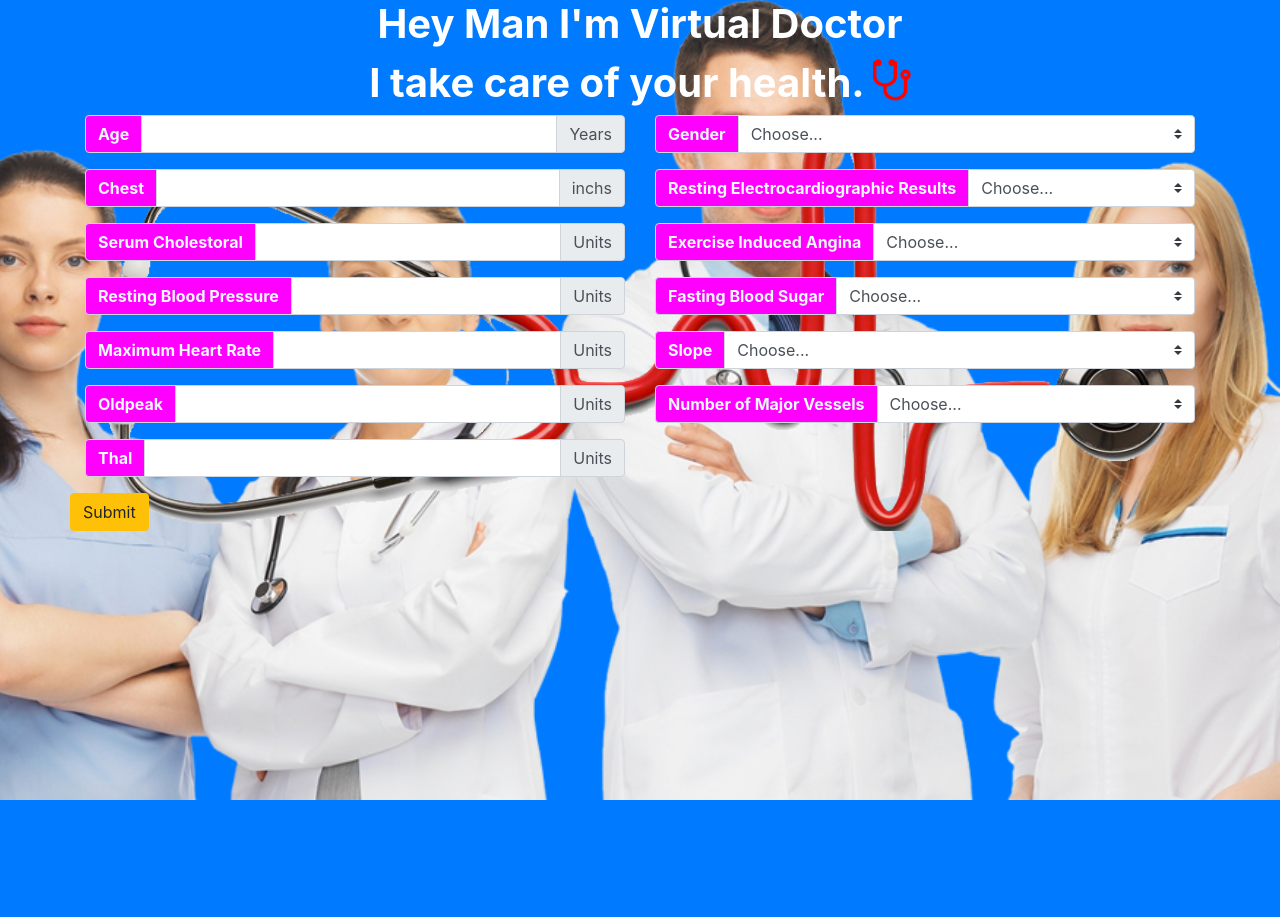
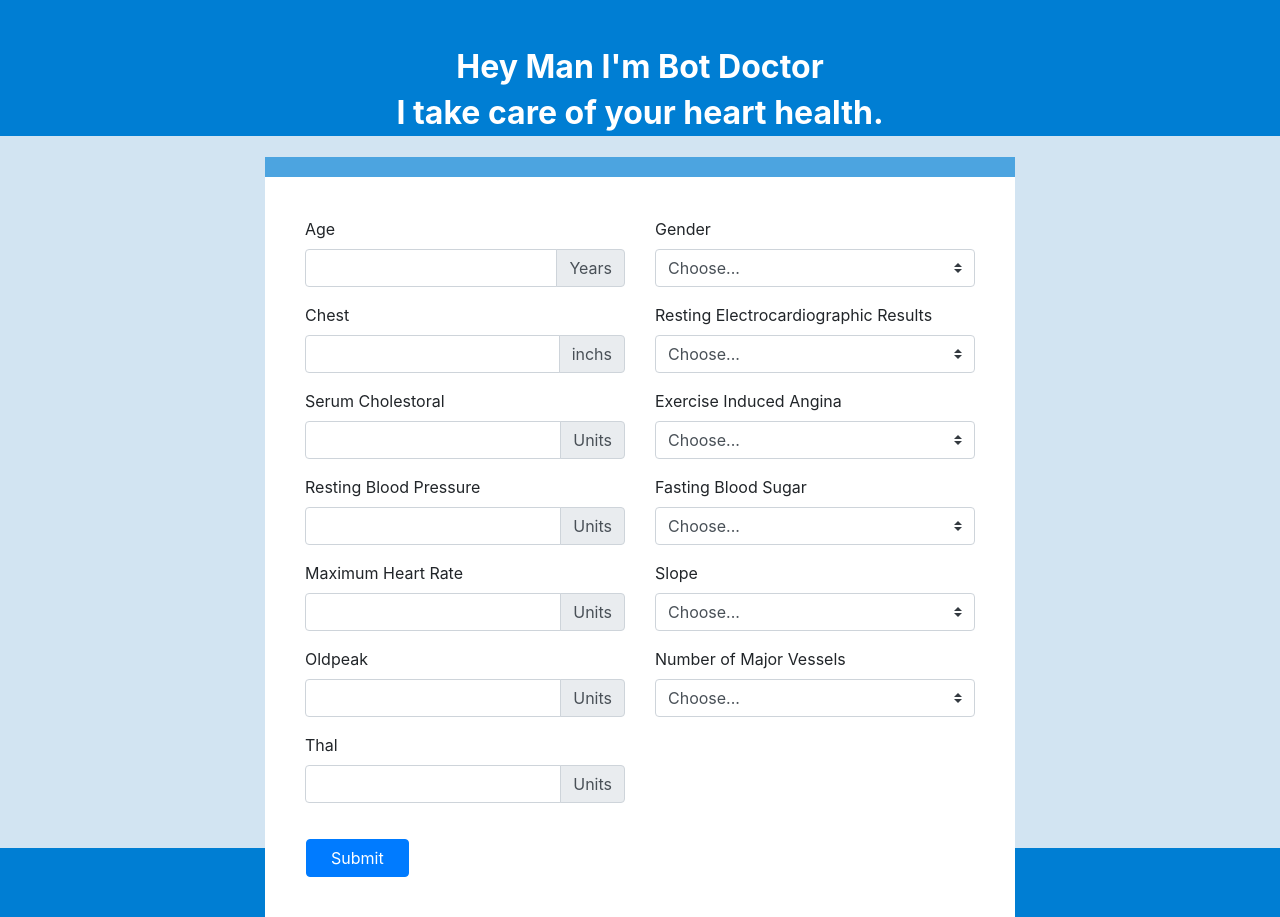
Before and after one commit to thuutri2710/ASS-IS, a Flask app: page / in a window 1280 px wide. Before the commit the page ends 800 px from the top, so only its background shows below. Run offline with Flask 2, Linux system fonts and the light colour scheme; parts of the project's set-up code (start-up, migrations or seed data) failed here and were passed over; some libraries are stand-ins or nearby versions.

Commit message:
feat: update UI

```diff
--- a/templates/index.html
+++ b/templates/index.html
@@ -1,5 +1,6 @@
 <!DOCTYPE html>
 <html>
+
 <head>
   <title>Disease Prediction</title>
   <meta charset="utf-8">
@@ -13,126 +14,128 @@
 
 
   <style>
-    body
-{
+    body {
       margin: 0em;
+      /* Permalink - use to edit and share this gradient: https://colorzilla.com/gradient-editor/#007ed3+30,d2e4f2+30,d2e4f2+30 */
+      background: rgb(0, 126, 211);
+      /* Old browsers */
+      background: -moz-linear-gradient(top, rgba(0, 126, 211, 1) 16%, rgba(210, 228, 242, 1) 16%, rgba(210, 228, 242, 1) 16%);
+      /* FF3.6-15 */
+      background: -webkit-linear-gradient(top, rgba(0, 126, 211, 1) 16%, rgba(210, 228, 242, 1) 16%, rgba(210, 228, 242, 1) 16%);
+      /* Chrome10-25,Safari5.1-6 */
+      background: linear-gradient(to bottom, rgba(0, 126, 211, 1) 16%, rgba(210, 228, 242, 1) 16%, rgba(210, 228, 242, 1) 16%);
+      /* W3C, IE10+, FF16+, Chrome26+, Opera12+, Safari7+ */
+      filter: progid:DXImageTransform.Microsoft.gradient(startColorstr='#007ed3', endColorstr='#d2e4f2', GradientType=0);
+      /* IE6-9 */
+
     }
 
-.main{
-  width:100% ;
+    .form {
+      background-color: #fff;
+      width: 60%;
+      padding: 40px;
+      border-top: 20px solid rgba(0, 126, 211, 0.7);
+    }
+
+    .main {
+      width: 100%;
       height: 100vh;
-  background: url('/static/Image/doctor.webp');
-  background-repeat: no-repeat;
-  background-position: center;
-  background-size: cover;
     }
-.forms{
-  background: url('/static/Image/back.png');
-  background-repeat: no-repeat;
-  background-position: center;
-  background-size: cover;
-}
-.lebels{
-  background-color: rgb(255, 0, 255);
-  color: aliceblue;
+
+    .labels {
       font-weight: bold;
     }
   </style>
 </head>
- <body class="bg-primary">
+
+<body>
 
   <div class="container-fluid main">
-     <h1 style="text-align: center; color: white; font-weight: bold;">Hey Man I'm Virtual Doctor</h1>
-     <h1 style="text-align: center; color: white; font-weight: bold;">I take care of your health. <i class="fa fa-stethoscope" style="font-size:48px;color:red"></i></h1>
+    <h2 style="text-align: center; color: white; font-weight: bold;" class="mt-5">Hey Man I'm Bot Doctor</h2>
+    <h2 style="text-align: center; color: white; font-weight: bold;" class="mb-4">I take care of your heart health.</h2>
 
-       <div class="container class forms">
+    <div class="container class form">
       <form action="/result" method="POST" enctype="multipart/form-data">
         <div class="row">
           <div class="col-sm-6">
-              <div class="input-group  mb-3">
-                <div class="input-group-prepend ">
-                  <span class="input-group-text lebels">Age  </span>
-                </div>
+            <div class="form-group  mb-3">
+              <label class="">Age </label>
+              <div class="input-group">
                 <input type="number" min="0" name="age" class="form-control" aria-label="Units" required>
                 <div class="input-group-append ">
                   <span class="input-group-text units">Years</span>
                 </div>
+              </div>
 
             </div>
 
-              <div class="input-group  mb-3">
-                <div class="input-group-prepend" >
-                  <span class="input-group-text lebels">Chest  </span>
-                </div>
+            <div class="form-group  mb-3">
+              <label class="">Chest </label>
+              <div class="input-group">
                 <input type="number" min="0" name="chest" class="form-control" aria-label="Units" required>
                 <div class="input-group-append ">
                   <span class="input-group-text units">inchs</span>
                 </div>
-
+              </div>
             </div>
 
-              <div class="input-group  mb-3">
-                <div class="input-group-prepend ">
-                  <span class="input-group-text lebels">Serum Cholestoral  </span>
-                </div>
+            <div class="form-group  mb-3">
+              <label class="">Serum Cholestoral </label>
+              <div class="input-group">
                 <input type="number" min="0" name="serum_cholestoral" class="form-control" aria-label="Units" required>
                 <div class="input-group-append ">
                   <span class="input-group-text units">Units</span>
                 </div>
-
+              </div>
             </div>
 
-              <div class="input-group  mb-3">
-                <div class="input-group-prepend ">
-                  <span class="input-group-text lebels">Resting Blood Pressure  </span>
-                </div>
-                <input type="number" min="0" name="resting_blood_pressure" class="form-control" aria-label="Units" required>
+            <div class="form-group  mb-3">
+              <label class="">Resting Blood Pressure </label>
+              <div class="input-group">
+                <input type="number" min="0" name="resting_blood_pressure" class="form-control" aria-label="Units"
+                  required>
                 <div class="input-group-append ">
                   <span class="input-group-text units">Units</span>
                 </div>
-
+              </div>
             </div>
 
-              <div class="input-group  mb-3">
-                <div class="input-group-prepend ">
-                  <span class="input-group-text lebels">Maximum Heart Rate  </span>
-                </div>
-                <input type="number" min="0" name="maximum_heart_rate_achieved"  max="200" class="form-control" aria-label="Units" required>
+            <div class="form-group  mb-3">
+              <label class="">Maximum Heart Rate </label>
+              <div class="input-group">
+                <input type="number" min="0" name="maximum_heart_rate_achieved" max="200" class="form-control"
+                  aria-label="Units" required>
                 <div class="input-group-append ">
                   <span class="input-group-text units">Units</span>
                 </div>
-
+              </div>
             </div>
 
-              <div class="input-group  mb-3">
-                <div class="input-group-prepend ">
-                  <span class="input-group-text lebels">Oldpeak </span>
-                </div>
+            <div class="form-group  mb-3">
+              <label class="">Oldpeak </label>
+              <div class="input-group">
                 <input type="number" min="0" name="oldpeak" class="form-control" aria-label="Units" required>
                 <div class="input-group-append ">
                   <span class="input-group-text units">Units</span>
                 </div>
-
+              </div>
             </div>
 
 
-              <div class="input-group  mb-3">
-                <div class="input-group-prepend ">
-                  <span class="input-group-text lebels">Thal </span>
-                </div>
+            <div class="form-group  mb-3">
+              <label class="">Thal </label>
+              <div class="input-group">
                 <input type="number" min="0" name="thal" class="form-control" aria-label="Units" required>
                 <div class="input-group-append ">
                   <span class="input-group-text units">Units</span>
                 </div>
-
+              </div>
             </div>
 
           </div>
           <div class="col-sm-6">
-              <div class="input-group  mb-3" >
-                <div class="input-group-prepend ">
-                  <label class="input-group-text lebels" for="inputGroupSelect01" >Gender</label>
-                </div>
+            <div class="form-group  mb-3">
+              <label class="" for="inputGroupSelect01">Gender</label>
               <select class="browser-default custom-select" name="gender" id="inputGroupSelect01" required>
                 <option value="">Choose...</option>
                 <option value="0">Male</option>
@@ -143,11 +146,11 @@
 
             </div>
 
-              <div class="input-group  mb-3">
-                <div class="input-group-prepend ">
-                  <label class="input-group-text lebels" for="inputGroupSelect01">Resting Electrocardiographic Results</label>
-                </div>
-                <select class="browser-default custom-select" name="resting_electrocardiographic_results" id="inputGroupSelect01" required>
+            <div class="form-group  mb-3">
+              <label class="" for="inputGroupSelect01">Resting Electrocardiographic
+                Results</label>
+              <select class="browser-default custom-select" name="resting_electrocardiographic_results"
+                id="inputGroupSelect01" required>
                 <option value="">Choose...</option>
                 <option value="0">0</option>
                 <option value="1">1</option>
@@ -156,11 +159,10 @@
 
             </div>
 
-              <div class="input-group  mb-3">
-                <div class="input-group-prepend ">
-                  <label class="input-group-text lebels" for="inputGroupSelect01">Exercise Induced Angina</label>
-                </div>
-                <select class="browser-default custom-select" name="exercise_induced_angina" id="inputGroupSelect01" required>
+            <div class="form-group  mb-3">
+              <label class="" for="inputGroupSelect01">Exercise Induced Angina</label>
+              <select class="browser-default custom-select" name="exercise_induced_angina" id="inputGroupSelect01"
+                required>
                 <option value="">Choose...</option>
                 <option value="0">0</option>
                 <option value="1">1</option>
@@ -170,10 +172,8 @@
             </div>
 
 
-              <div class="input-group  mb-3">
-                <div class="input-group-prepend ">
-                  <label class="input-group-text lebels" for="inputGroupSelect01">Fasting Blood Sugar</label>
-                </div>
+            <div class="form-group  mb-3">
+              <label class="" for="inputGroupSelect01">Fasting Blood Sugar</label>
               <select class="browser-default custom-select" name="fasting_blood_sugar" id="inputGroupSelect01" required>
                 <option value="">Choose...</option>
                 <option value="1">Yes</option>
@@ -181,10 +181,8 @@
               </select>
             </div>
 
-              <div class="input-group  mb-3">
-                <div class="input-group-prepend ">
-                  <label class="input-group-text lebels" for="inputGroupSelect01">Slope</label>
-                </div>
+            <div class="form-group  mb-3">
+              <label class="" for="inputGroupSelect01">Slope</label>
               <select class="browser-default custom-select" name="slope" id="inputGroupSelect01" required>
                 <option value="">Choose...</option>
                 <option value="1">1</option>
@@ -194,11 +192,10 @@
 
             </div>
 
-              <div class="input-group  mb-3">
-                <div class="input-group-prepend ">
-                  <label class="input-group-text lebels" for="inputGroupSelect01">Number of Major Vessels</label>
-                </div>
-                <select class="browser-default custom-select" name="number_of_major_vessels" id="inputGroupSelect01" required>
+            <div class="form-group  mb-3">
+              <label class="" for="inputGroupSelect01">Number of Major Vessels</label>
+              <select class="browser-default custom-select" name="number_of_major_vessels" id="inputGroupSelect01"
+                required>
                 <option value="">Choose...</option>
                 <option value="0">0</option>
                 <option value="1">1</option>
@@ -209,7 +206,7 @@
             </div>
 
           </div>
-           <button type="submit" class="btn btn-warning">Submit</button>
+          <button type="submit" class="btn btn-primary px-4" style="margin-left:16px; margin-top:20px">Submit</button>
         </div>
       </form>
     </div>
@@ -218,4 +215,5 @@
   <script src="https://cdnjs.cloudflare.com/ajax/libs/popper.js/1.16.0/umd/popper.min.js"></script>
   <script src="https://maxcdn.bootstrapcdn.com/bootstrap/4.5.0/js/bootstrap.min.js"></script>
 </body>
+
 </html>
```
Lines whose indentation alone changed are shown as unchanged.
